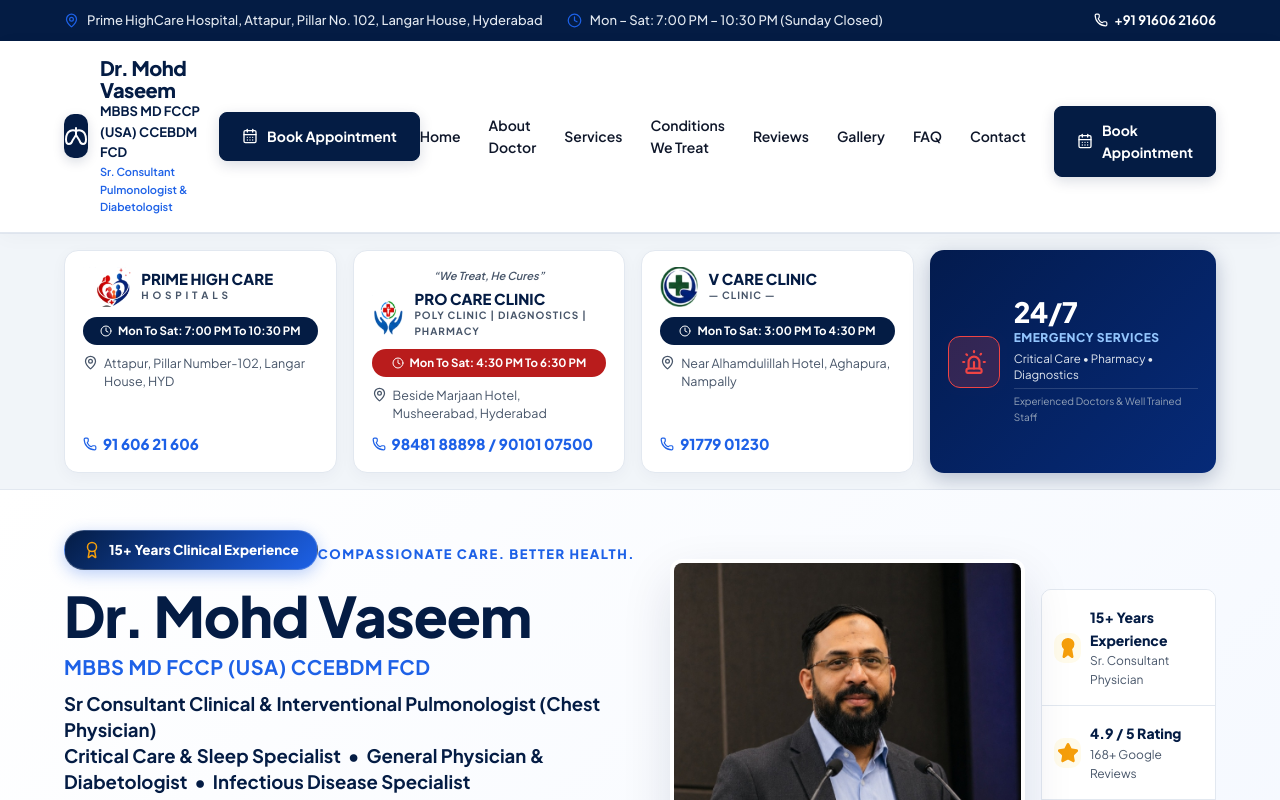
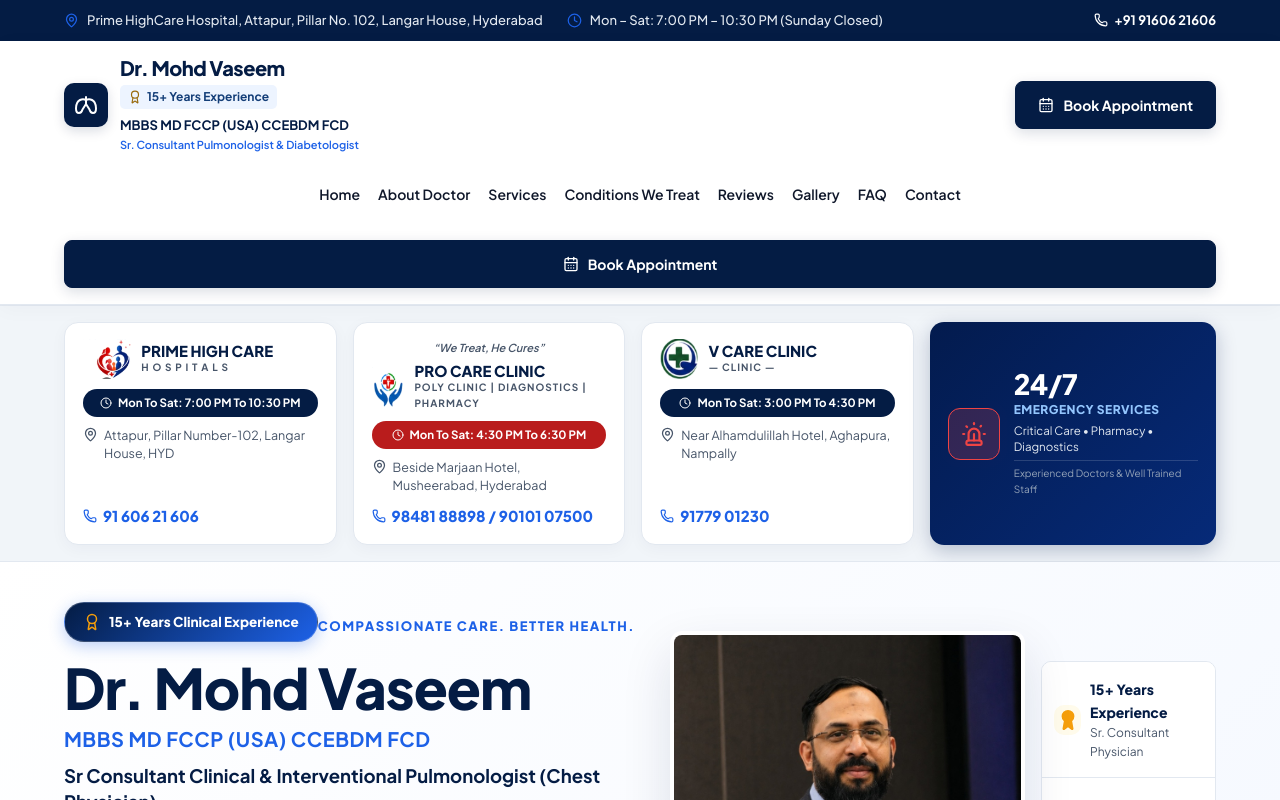
Before and after one commit to saiganesh3191/v-care-clinic, a Next.js app: page / in a window 1280 px wide. Shown: the top 800 px of the page. Built offline with nearby package versions, Linux system fonts and the light colour scheme.

Commit message:
Show experience badge in doctor header and prevent navigation crowding

```diff
--- a/src/app/globals.css
+++ b/src/app/globals.css
@@ -107,6 +107,22 @@
 }
 
 /* Navigation Header */
+.brand-text .header-experience {
+  display: inline-flex;
+  align-items: center;
+  gap: 5px;
+  margin: 6px 0;
+  padding: 3px 8px;
+  border-radius: 5px;
+  background: #edf4ff;
+  color: #143e78;
+  font-size: 12px;
+  font-weight: 700;
+  line-height: 1.5;
+  white-space: normal;
+  overflow: visible;
+}
+.header-experience svg { flex-shrink: 0; color: #996b0e; }
 header {
   display: flex;
   align-items: center;
@@ -1828,3 +1844,19 @@
   .doctor-gallery-grid img { width: 100%; height: auto; max-height: 540px; }
   .gallery-header-actions a { font-size: 13px; padding: 10px 12px; }
 }
+
+/* Allow navigation its own row before the doctor identity gets crowded. */
+@media (min-width: 801px) {
+  header:not(.gallery-header) { gap: 24px; flex-wrap: wrap; }
+  header:not(.gallery-header) > .brand { order: 1; flex-shrink: 0; }
+  header:not(.gallery-header) > nav { order: 2; gap: 18px; flex-wrap: wrap; }
+  header:not(.gallery-header) > .header-right-actions { order: 3; }
+}
+@media (min-width: 801px) and (max-width: 1400px) {
+  header:not(.gallery-header) > nav { order: 3; width: 100%; justify-content: center; }
+  header:not(.gallery-header) > .header-right-actions { order: 2; margin-left: auto; }
+}
+@media (max-width: 800px) {
+  .brand-text .header-experience { font-size: 12px; margin: 4px 0; padding: 2px 5px; }
+  header:not(.gallery-header) .brand-text { min-width: 0; }
+}
--- a/src/app/page.tsx
+++ b/src/app/page.tsx
@@ -367,6 +367,7 @@
           </div>
           <div className="brand-text">
             <strong>Dr. Mohd Vaseem</strong>
+            <span className="header-experience"><Award size={14} aria-hidden="true" />15+ Years Experience</span>
             <span>MBBS MD FCCP (USA) CCEBDM FCD</span>
             <small className="brand-subtitle">Sr. Consultant Pulmonologist & Diabetologist</small>
           </div>
```
